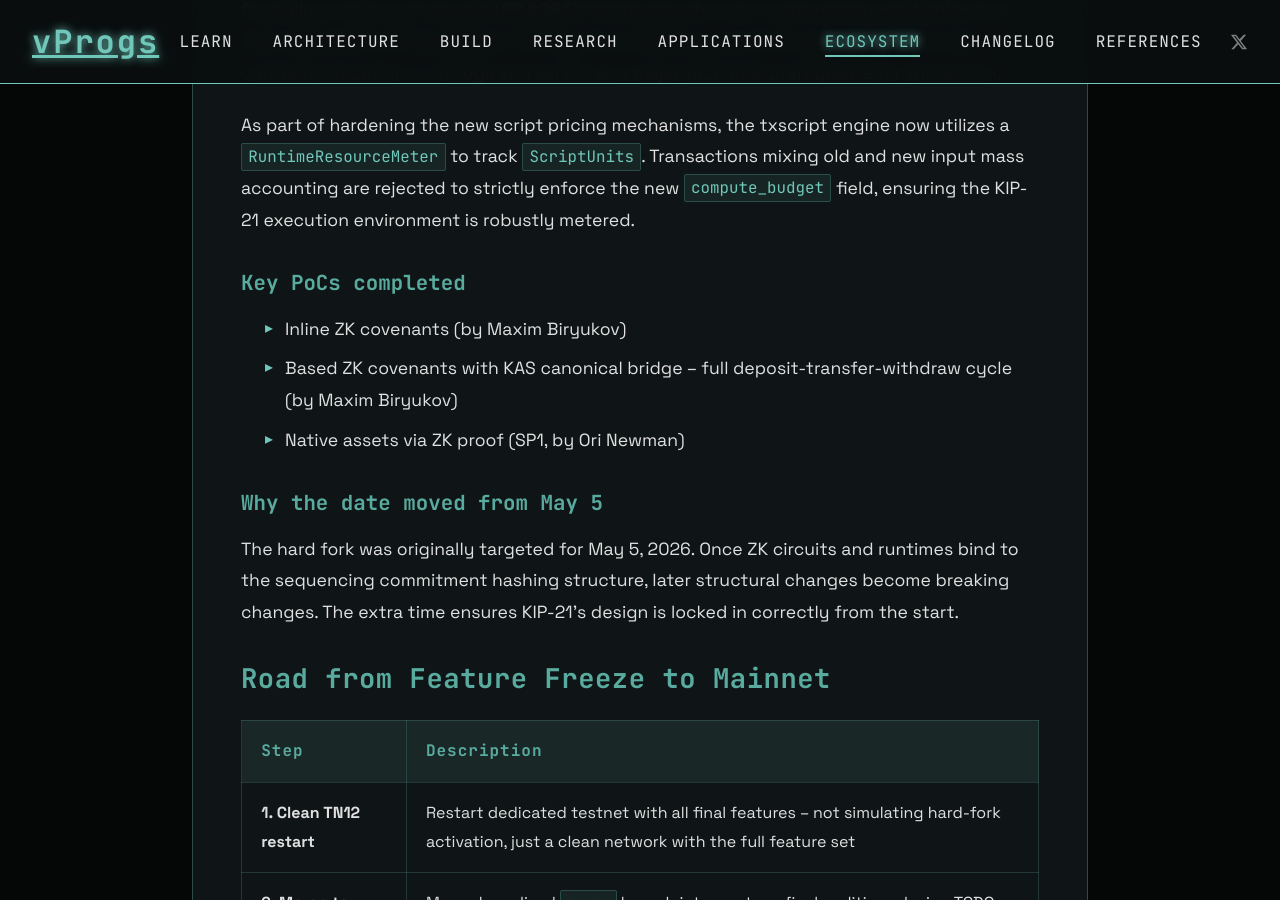
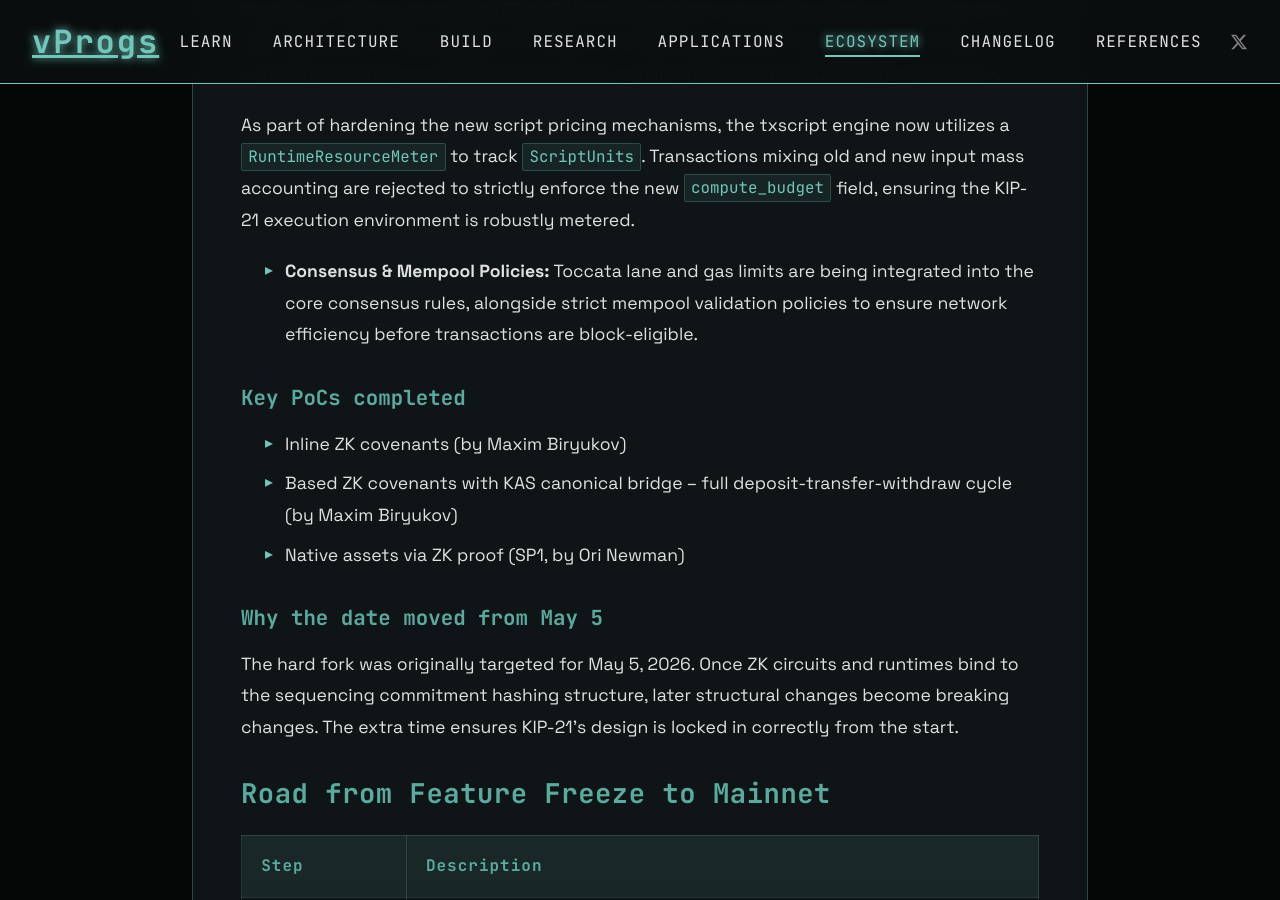
Before and after one commit to creative-inference/vprogs.xyz, a Jekyll site: the page built from ecosystem/roadmap.md, in a window 1280 px wide and 900 px high, scrolled down 2149 px. Built offline with Jekyll 4.4.1, drawn with Linux system fonts in a browser that asks for light colours.

Commit message:
Add consensus and mempool policies to pre-freeze roadmap [auto]

```diff
--- a/ecosystem/roadmap.md
+++ b/ecosystem/roadmap.md
@@ -54,6 +54,10 @@ Crucially, a major pull request (PR #884) introducing the new script pricing mec
 
 
 As part of hardening the new script pricing mechanisms, the txscript engine now utilizes a `RuntimeResourceMeter` to track `ScriptUnits`. Transactions mixing old and new input mass accounting are rejected to strictly enforce the new `compute_budget` field, ensuring the KIP-21 execution environment is robustly metered.
+
+
+
+- **Consensus & Mempool Policies:** Toccata lane and gas limits are being integrated into the core consensus rules, alongside strict mempool validation policies to ensure network efficiency before transactions are block-eligible.
 
 #### Key PoCs completed
 
```
